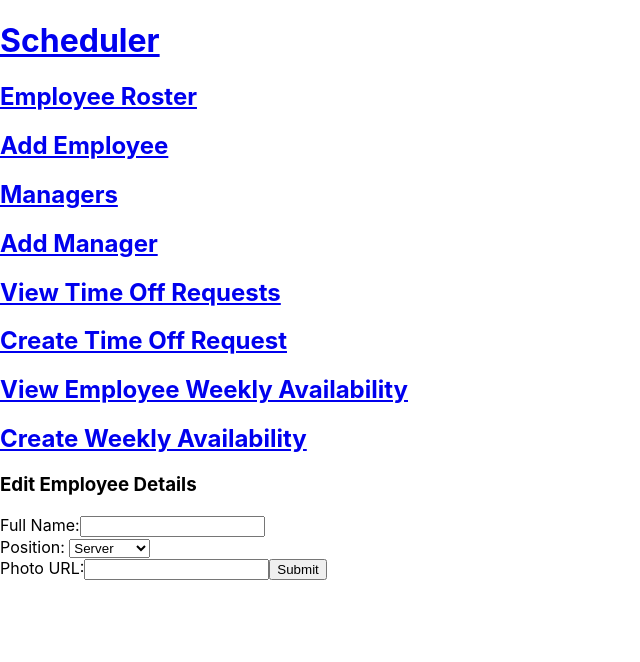
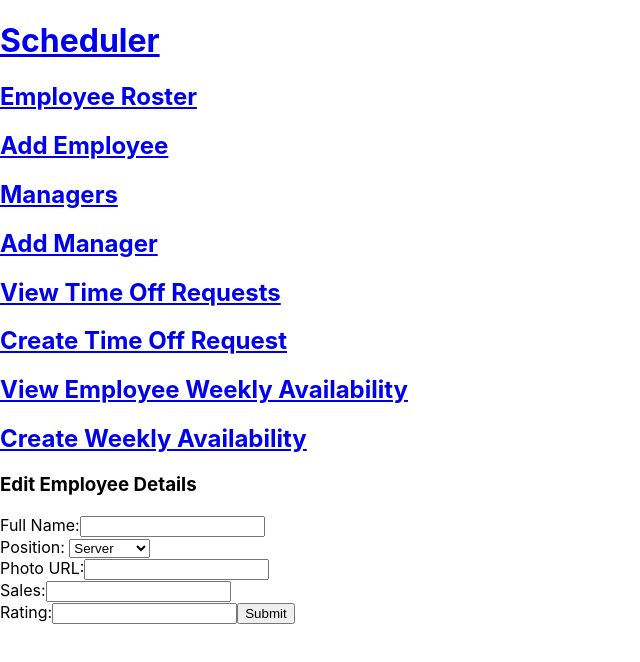
Before and after one commit to mrrogercampbell/scheduler-fe, a React (Create React App) app: page /employee/edit/1 in a window 1280 px wide. Shown: the top 662 px of the page, without its empty margins (0-640 px from the left). Built offline with nearby package versions, Linux system fonts and the light colour scheme; no server answers.

Commit message:
Created and built out the EmpolyeeDetail Component. Also had to tinker around with the EmpolyeeUpdate Component now able to update a record.

```diff
--- a/src/Components/App/App.js
+++ b/src/Components/App/App.js
@@ -2,6 +2,7 @@ import React, { Component } from 'react';
 import Employee from '../Employee/Employee';
 import EmployeeCreate from '../Employee/EmployeeCreate';
 import EmployeeUpdate from '../Employee/EmployeeUpdate'
+import EmployeeDetails from '../Employee/EmployeeDetails'
 import ManagerList from '../Manager/ManagerList'
 import ManagerCreate from '../Manager/ManagerCreate';
 import WeeklyAvailability from '../WeeklyAvailability/WeeklyAvailability';
@@ -71,6 +72,9 @@ class App extends Component {
               exact path="/employee/edit/:id" render={routerProps => <EmployeeUpdate {...routerProps} />} />
 
             <Route
+              exact path="/employee/:id" render={routerProps => <EmployeeDetails {...routerProps} />} />
+
+            <Route
               exact path="/manager/new" render={routerProps => <ManagerCreate {...routerProps} />} />
 
             <Route
--- /dev/null
+++ b/src/Components/Employee/EmployeeDetails.js
@@ -0,0 +1,66 @@
+import React, { Component } from 'react';
+import { Link } from "react-router-dom";
+import axios from "axios";
+
+class EmployeeDetails extends Component {
+    constructor(props) {
+        super(props);
+        this.state = {
+            employee: {}
+        }
+        this.handleDelete = this.handleDelete.bind(this)
+    }
+
+    componentDidMount() {
+        console.log('http://localhost:8000/api/employee/' + this.props.match.params.id)
+        axios.get('http://localhost:8000/api/employee/' + this.props.match.params.id)
+            .then((res) => {
+                this.setState({
+                    employee: res.data
+                });
+            })
+            .catch(err => {
+                console.log(err);
+            });
+    }
+
+    handleDelete = e => {
+        e.preventDefault();
+        // throwing 403 - forbidden
+        axios.delete('http://localhost:8000/api/employee/' + this.props.match.params.id)
+            .then((res) => {
+                console.log(res.data)
+                this.setState({
+                    employee: {}
+                });
+                this.props.history.push("/employees");
+            })
+            .catch(err => {
+                console.log(err);
+            });
+    };
+
+    render() {
+        console.log('inside employee details render')
+        const { full_name, position, photo_url, sales, rating } = this.state.employee
+        return (
+            <div key={this.state.employee.id}>
+                <h1>Name: {full_name}</h1>
+                <h2>Position: {position}</h2>
+                <img src={photo_url} alt={full_name} />
+                <p>Sales: {sales}</p>
+                <p>Rating: {rating}</p>
+
+                <Link to={`/employee/edit/${this.state.employee.id}`}>
+                    <button value="update" type="update">
+                        Update
+                </button>
+                </Link>
+
+                <button value="delete" type="submit" onClick={this.handleDelete}>Delete</button>
+            </div>
+        );
+    }
+}
+
+export default EmployeeDetails;
--- a/src/Components/Employee/EmployeeUpdate.js
+++ b/src/Components/Employee/EmployeeUpdate.js
@@ -34,9 +34,9 @@ class EmployeeUpdate extends Component {
     onSubmit = (e) => {
         console.log("update submitting")
         e.preventDefault();
-        const { full_name, position, photo_url } = this.state.employee
+        const { full_name, position, photo_url, sales, rating } = this.state.employee
         // put request throwing 403 - forbidden
-        axios.put('http://localhost:8000/api/employee/' + this.props.match.params.id, { full_name, position, photo_url })
+        axios.put('http://localhost:8000/api/employee/' + this.props.match.params.id, { full_name, position, photo_url, sales, rating })
             .then((res) => {
                 console.log(res)
                 this.props.history.push('/employee/' + this.props.match.params.id)
@@ -45,7 +45,7 @@ class EmployeeUpdate extends Component {
     }
 
     render() {
-        const { full_name, position, photo_url } = this.state.employee
+        const { full_name, position, photo_url, sales, rating } = this.state.employee
         return (
 
             <form onSubmit={this.onSubmit}>
@@ -72,6 +72,22 @@ class EmployeeUpdate extends Component {
                     value={photo_url}
                     onChange={this.onChange}
                 />
+                <br />
+                <label>Sales:</label>
+                <input
+                    type="number"
+                    name="sales"
+                    value={sales}
+                    onChange={this.onChange}
+                />
+                <br />
+                <label>Rating:</label>
+                <input
+                    type="text"
+                    name="rating"
+                    value={rating}
+                    onChange={this.onChange}
+                />
                 <button type="submit">Submit</button>
             </form>
         );
```
